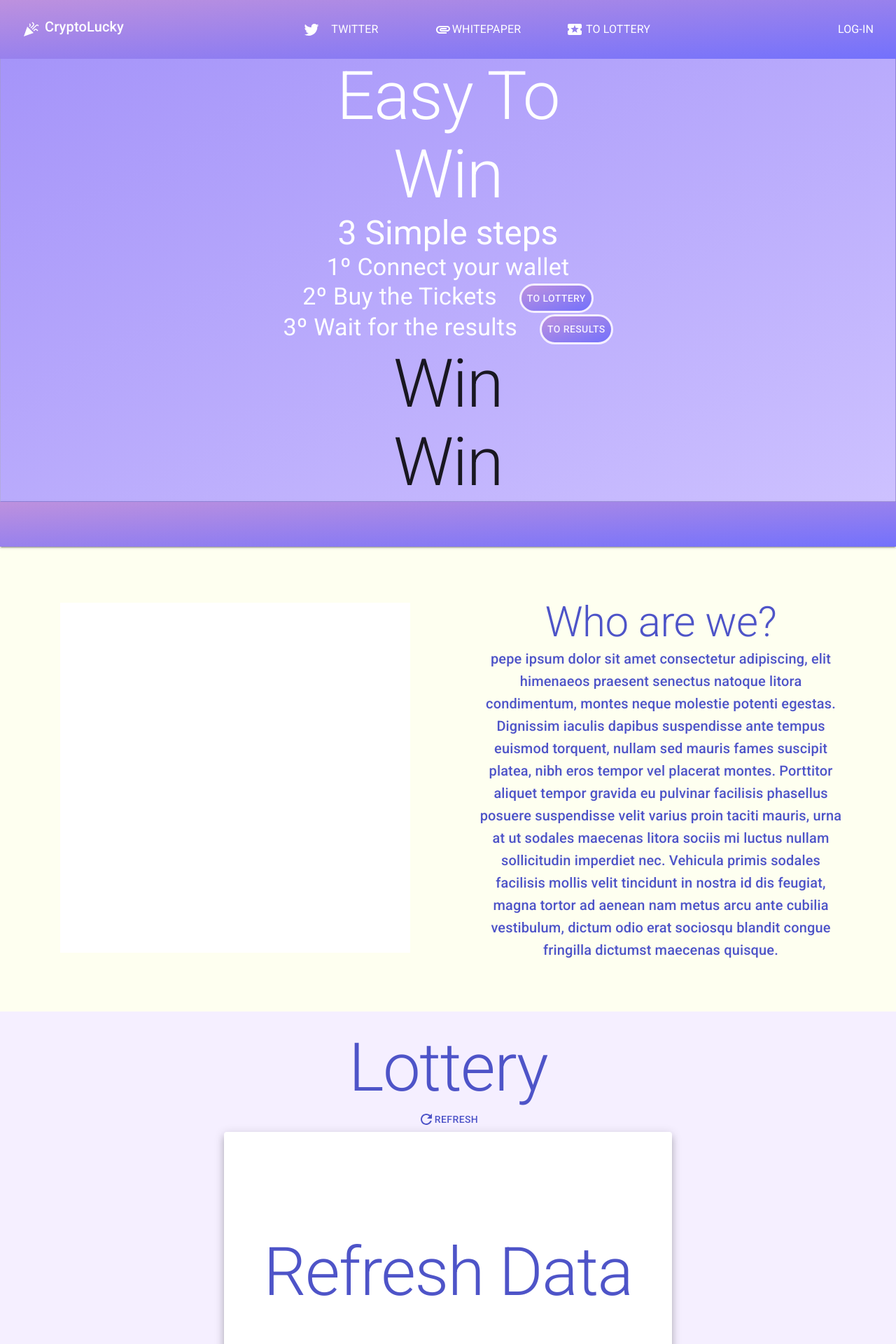
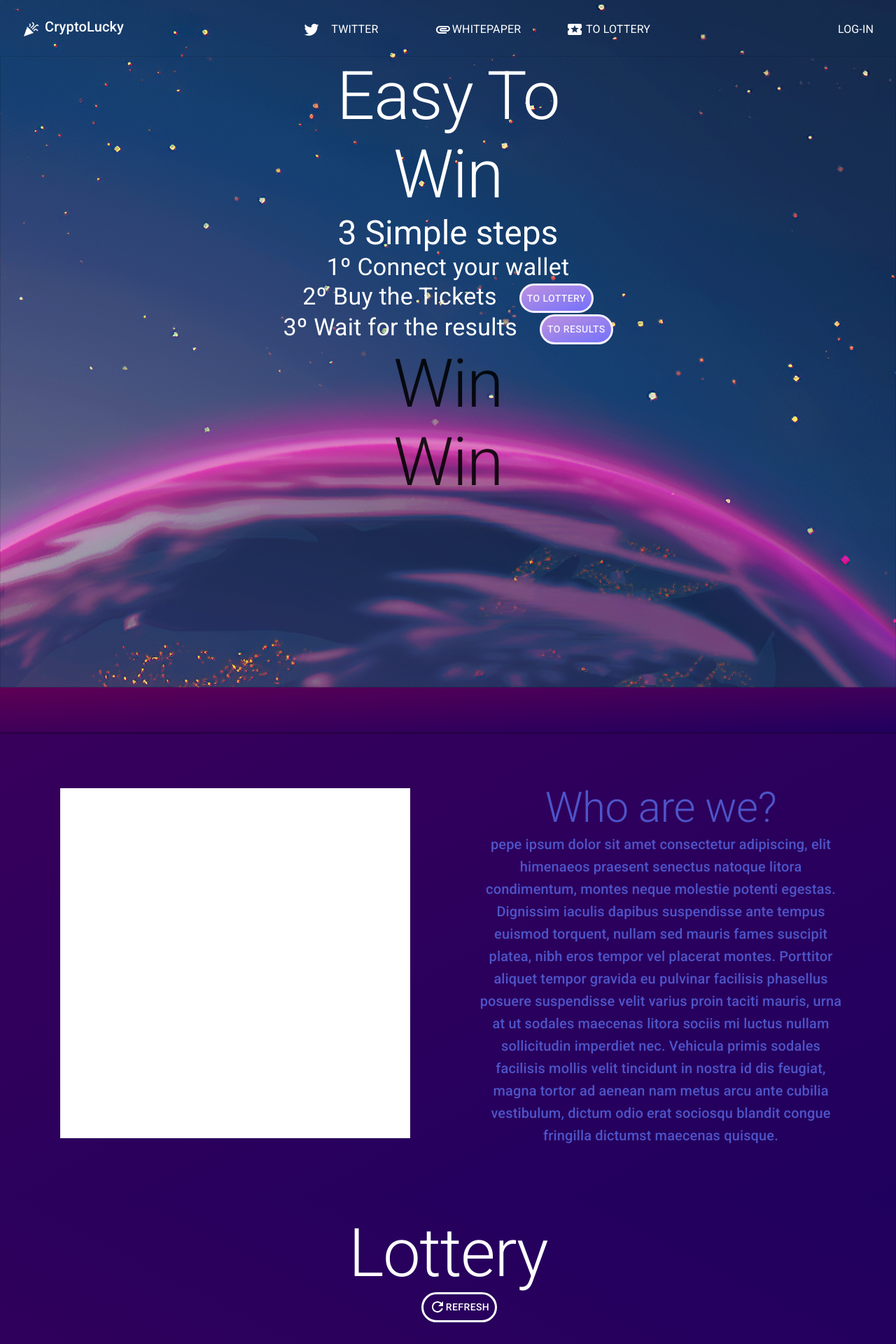
Before and after one commit to rexode/prueba-frontend, a React (Create React App) app in the folder web/: page / in a window 1280 px wide. Shown: the top 1920 px of the page at 70% size. Built offline with nearby package versions, Linux system fonts and the light colour scheme.

Commit message:
new sryle

```diff
--- a/web/src/App.jsx
+++ b/web/src/App.jsx
@@ -19,6 +19,8 @@ import Lottery from "./components/Lottery";
 import Results from "./components/Results";
 import Footer from "./components/Footer";
 import { ethers } from "ethers";
+import imageBackground from "./assets/paisaje.jpg"
+
 
 const BotonPersonalizado = styled(Button)({
   color: "white",
@@ -45,9 +47,6 @@ const theme = createTheme({
       main: "#a594f9",
       dark: "pink",
       contrastText: "#fff",
-    },
-    background: {
-      default: "#f8f7ff",
     },
   },
 });
@@ -77,12 +76,12 @@ function App() {
 
   return (
     <ThemeProvider theme={theme}>
-      <div className="App">
+      <Box className="App" sx={{backgroundImage:`url(${imageBackground})`,backgroundAttachment: "fixed"}}>
         <Navbar initConnection={initConnection} account={account} />
         <Entrance />
         <Toolbar
           sx={{
-            background: "linear-gradient(to right bottom,#bd91de, #7371fc)",
+            background: "linear-gradient(to right bottom,#5e0055, #20005e)",
             boxShadow: 2,
           }}
         ></Toolbar>
@@ -90,7 +89,7 @@ function App() {
         <Lottery account={account} provider={provider} />
         <Results account={account} provider={provider} />
         <Footer />
-      </div>
+      </Box>
     </ThemeProvider>
   );
 }
--- a/web/src/components/Entrance.jsx
+++ b/web/src/components/Entrance.jsx
@@ -2,7 +2,7 @@ import { Paper, Typography,Button } from "@mui/material";
 import { Box } from "@mui/system";
 import React from "react";
 import { styled } from "@mui/material";
-import imageBackground from "../assets/imageBackground.jpg"
+import imageBackground from "../assets/paisaje.jpg"
 import { createTheme, ThemeProvider } from "@mui/material/styles";
 
 
@@ -42,8 +42,9 @@ return (
   <Paper
     elevation={0}
     sx={{
-      background: "linear-gradient(to right bottom, #a594f9, #cdc1ff)",
+      background: "rgba(0,0,0,0.0)",
       marginTop: 2,
+      minHeight:900,
     }}
     variant="outlined"
     square
--- a/web/src/components/Footer.jsx
+++ b/web/src/components/Footer.jsx
@@ -6,7 +6,7 @@ import {
   import { styled } from "@mui/material";
   const BoxPersonalizada = styled(Box)({
     color: "white",
-    background: "linear-gradient(to right bottom, #bd91de, #7371fc)",
+    background: "linear-gradient(to right top,#37005b, #20005e)",
   });
   const TypographyPer = styled(Typography)({
     color: "white",
--- a/web/src/components/History.jsx
+++ b/web/src/components/History.jsx
@@ -5,21 +5,20 @@ import { Typography,Card, Grid, CardMedia } from "@mui/material";
 import logo from "../assets/logo.jpg"
 export default function History() {
     return (
-      <Box style={{ backgroundColor: "#FEFFF0" }}>
+      <Box style={{ background: "linear-gradient(to right bottom,#37005b, #20005e)" }}>
         <Grid
           container
           spacing={2}
-          columns={2}
           sx={{ p: 5 }}
           direction="row"
           alignItems="center"
         >
-          <Grid item xs={1} alignItems="center">
+          <Grid item xs={12} md={6} alignItems="center">
             <CardMedia justify="center">
               <img src={logo} alt="Logo" />
             </CardMedia>
           </Grid>
-          <Grid item xs={1}>
+          <Grid item xs={12} md={6}>
             <Box sx={{ p: 4 }}>
               <Typography variant="h2" sx={{color:"#4e54c8"}}>Who are we?</Typography>
               <Typography variant="h6" sx={{color:"#4e54c8"}}>
--- a/web/src/components/Lottery.jsx
+++ b/web/src/components/Lottery.jsx
@@ -34,7 +34,7 @@ const theme = createTheme({
   },
 });
 const TypographyPer = styled(Typography)({
-  color: "#4e54c8",
+  color: "white",
 });
 
 export default function Lottery(props) {
@@ -68,10 +68,11 @@ export default function Lottery(props) {
   const Aeth = 10 ** 18;
 
   const BotonPersonalizado = styled(Button)({
-    color: "#f5efff",
-    background: "linear-gradient(to right bottom, #4e54c8, #8f94fb)",
+    color: "white",
+    background: "rgba(0,0,0,0.0)",
     borderRadius: 50,
     border: 1,
+
   });
 
   const getInfoContract = async () => {
@@ -143,7 +144,7 @@ export default function Lottery(props) {
     return (
       <ThemeProvider theme={theme}>
         {IdGame.toString() === "Refresh" ? (
-          <Card raised sx={{ width: "50%", minHeight: 400, display: "flex" }}>
+          <Card raised sx={{ width: "50%", minHeight: 400, display: "flex",background: "rgba(0,0,0,0.0)" }}elevation={0}>
             <Grid
               container
               sx={{
@@ -152,7 +153,7 @@ export default function Lottery(props) {
                 alignItems: "center",
               }}
             >
-              <Grid item>
+              <Grid item >
                 <TypographyPer variant="h1" sx={{ flexGrow: 1 }}>
                   Refresh Data
                 </TypographyPer>
@@ -160,32 +161,32 @@ export default function Lottery(props) {
             </Grid>
           </Card>
         ) : (
-          <Card raised sx={{ width: "50%", minHeight: 400 }}>
-            <Grid container alignItems="center" rowSpacing={1} sx={{ mb: 2 }}>
+          <Card raised sx={{ width: "50%", minHeight: 400,background: "rgba(0,0,0,0.0)" }}elevation={0}>
+            <Grid container alignItems="center" justifyContent={"center"} rowSpacing={1} sx={{ mb: 2 }}>
               <Grid item xs={12}>
-                <TypographyPer variant="h1">Prize:{Prize}</TypographyPer>
+                <TypographyPer variant="h2">Prize:{Prize}</TypographyPer>
               </Grid>
-              <Grid item xs={4}>
+              <Grid item xs={6} md={4}>
                 <TypographyPer>id:{IdGame}</TypographyPer>
               </Grid>
-              <Grid item xs={4}>
+              <Grid item xs={6} md={4}>
                 <TypographyPer>Nº Winners:{Nwinners}</TypographyPer>
               </Grid>
-              <Grid item xs={4}>
+              <Grid item xs={6} md={4}>
                 <TypographyPer>Cost Ticket:{CostTicket}</TypographyPer>
               </Grid>
-              <Grid item xs={4}>
+              <Grid item xs={6} md={4}>
                 <TypographyPer>Max Tickets:{MaxTickets}</TypographyPer>
               </Grid>
-              <Grid item xs={4}>
+              <Grid item xs={6} md={4}>
                 <TypographyPer>Tickets left:{TicktetsLeft}</TypographyPer>
               </Grid>
-              <Grid item xs={4}>
+              <Grid item xs={6} md={4}>
                 <TypographyPer>
                   Max Tickets/wallet:{MaxTicketsPlayers}
                 </TypographyPer>
               </Grid>
-              <Grid item xs={12}>
+              <Grid item xs={6} md={4}>
                 <TypographyPer>
                   TicketsAlreadyBought :{TotalTicketsUser}/{MaxTicketsPlayers}
                 </TypographyPer>
@@ -227,9 +228,10 @@ export default function Lottery(props) {
                         <Remove />
                       </Button>
                     </ButtonGroup>
+
                     <Box sx={{ mt: 3 }}>
-                      <BotonPersonalizado onClick={pruebaError}>
-                        Buy Tickets
+                      <BotonPersonalizado onClick={pruebaError} sx={{ marginLeft: 4, border: 3}}>
+                      <TypographyPer> Buy Tickets</TypographyPer>
                       </BotonPersonalizado>
                     </Box>
                   </Grid>
@@ -242,7 +244,7 @@ export default function Lottery(props) {
                   >
                     <Grid item>
                       <BotonPersonalizado disabled>
-                        Lottery ended
+                       <TypographyPer> Lottery ended</TypographyPer>
                       </BotonPersonalizado>
                     </Grid>
                   </Grid>
@@ -329,7 +331,7 @@ export default function Lottery(props) {
   };
 
   return (
-    <Box style={{ backgroundColor: "#f5efff" }}>
+    <Box style={{ background: "linear-gradient(to right top,#37005b, #20005e)" }}>
       {open ? (
         <Snackbar open={open} autoHideDuration={6000} onClose={handleClose}>
           <Alert
@@ -362,14 +364,14 @@ export default function Lottery(props) {
       )}
       <Box sx={{ pb: 10, pt: 3 }}>
         <TypographyPer variant="h1">Lottery</TypographyPer>
-        <Button
-          sx={{ color: "#4e54c8" }}
+        <BotonPersonalizado
+          sx={{ marginLeft: 4, border: 3}}
           onClick={getInfoContract}
           disabled={buttonState === "loading"}
         >
           <Refresh />
           {buttonState === "loaded" ? "Refresh" : "Fetching..."}
-        </Button>
+        </BotonPersonalizado>
         {buttonState === "loaded" ? (
           <Box sx={{ display: "flex", justifyContent: "center" }}>
             {showLottery()}
--- a/web/src/components/NavBar.jsx
+++ b/web/src/components/NavBar.jsx
@@ -15,7 +15,7 @@ import App from "../App";
 
 const NavbarPersonalizada = styled(AppBar)({
   color: "white",
-  background: "linear-gradient(to right bottom, #bd91de, #7371fc)",
+  background: "rgba(0,0,0,0.0)",
 });
 
 
@@ -29,7 +29,7 @@ export default function Navbar(props) {
   return (
     <Box>
       <NavbarPersonalizada elevation={0} position="fixed">
-        <Toolbar>
+        <Toolbar >
           <Box sx={{ flexDirection: "row", display: "flex", flexGrow: 1 }}>
             <IconButton sx={{ color: "white" }}>
               <Celebration />
--- a/web/src/components/Results.jsx
+++ b/web/src/components/Results.jsx
@@ -68,7 +68,7 @@ export default function Results(props) {
         for (var j = 0; j < temNwinners; j++) {
           const temWinners = await contract.winners(i, j);
           console.log(i + "serie" + " " + j + "º position: " + temWinners);
-          winners.push(j + "º position: " + temWinners);
+          winners.push(temWinners);
         }
         winner.push(winners);
       }
@@ -130,7 +130,7 @@ export default function Results(props) {
                     </Grid>
                     {Winners[lastGameId].map((winner) => (
                       <Grid item>
-                        <TypographyPer>{winner}</TypographyPer>
+                        <TypographyPer>{Winners[lastGameId].indexOf(winner) +1}º Position: ...{winner.substring(winner.length - 7)}</TypographyPer>
                       </Grid>
                     ))}
                   </Grid>
@@ -169,7 +169,7 @@ export default function Results(props) {
                           </Grid>
                           {Winners[lastGameId - 1].map((winner) => (
                             <Grid item>
-                              <TypographyPer>{winner}</TypographyPer>
+                              <TypographyPer>{Winners[lastGameId - 1].indexOf(winner) +1}º Position: ...{winner.substring(winner.length - 7)}</TypographyPer>
                             </Grid>
                           ))}
                         </Grid>
@@ -200,7 +200,7 @@ export default function Results(props) {
                             </Grid>
                             {Winners[lastGameId - 2].map((winner) => (
                               <Grid item>
-                                <TypographyPer>{winner}</TypographyPer>
+                                <TypographyPer>{Winners[lastGameId - 2].indexOf(winner) +1}º Position: ...{winner.substring(winner.length - 7)}</TypographyPer>
                               </Grid>
                             ))}
                           </Grid>
@@ -222,7 +222,7 @@ export default function Results(props) {
   }
 
   return (
-    <Box sx={{ background: "#FEFFF0", pb: 10, pt: 3 }}>
+    <Box sx={{ background: "linear-gradient(to right bottom,#37005b, #20005e)", pb: 10, pt: 3 }}>
       <Typography variant="h1" sx={{ color: "#4e54c8" }}>
         Results
       </Typography>
```
Also changed, not shown: web/src/assets/paisaje.jpg (added), 1 other file (tests, documents, lock files or other folders).
